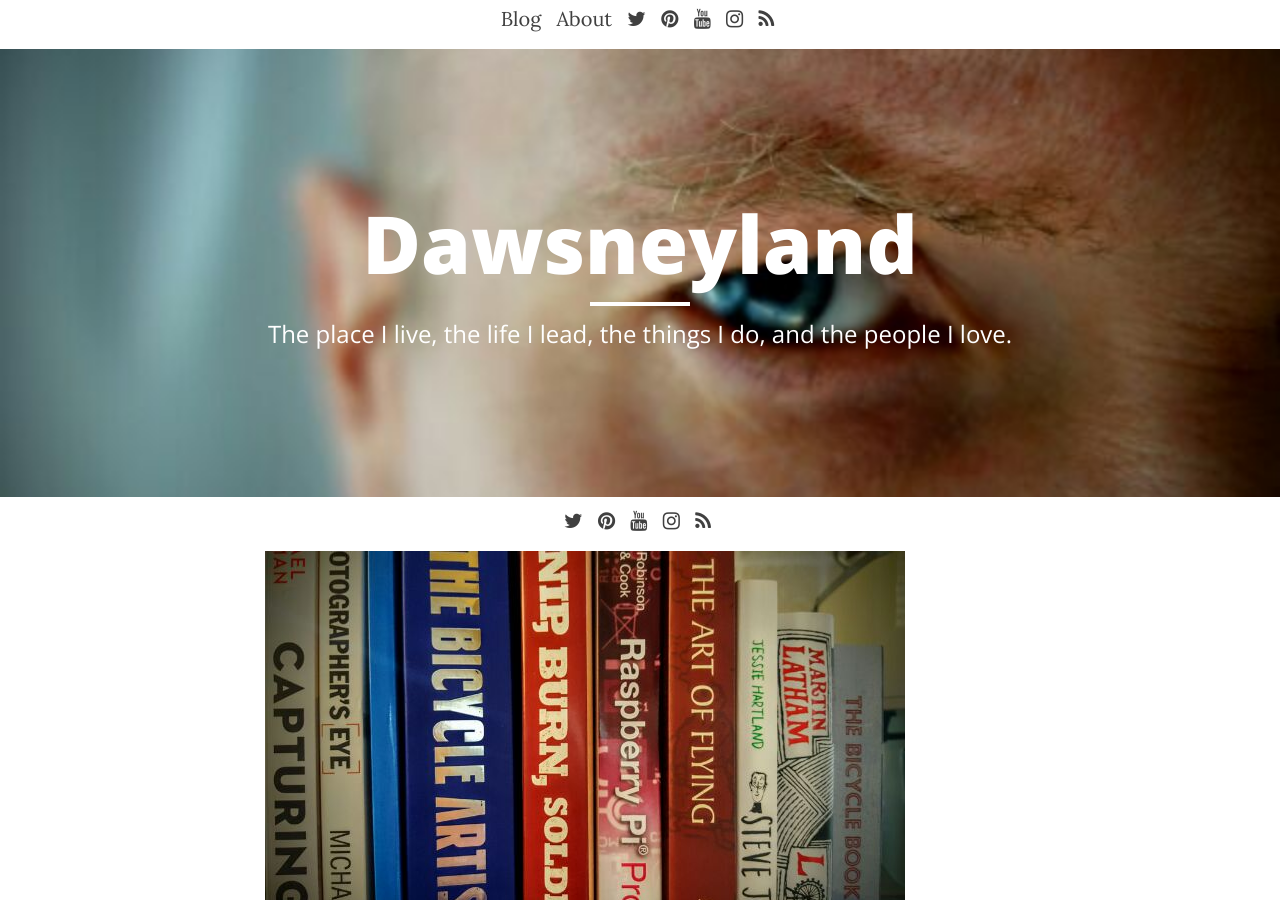
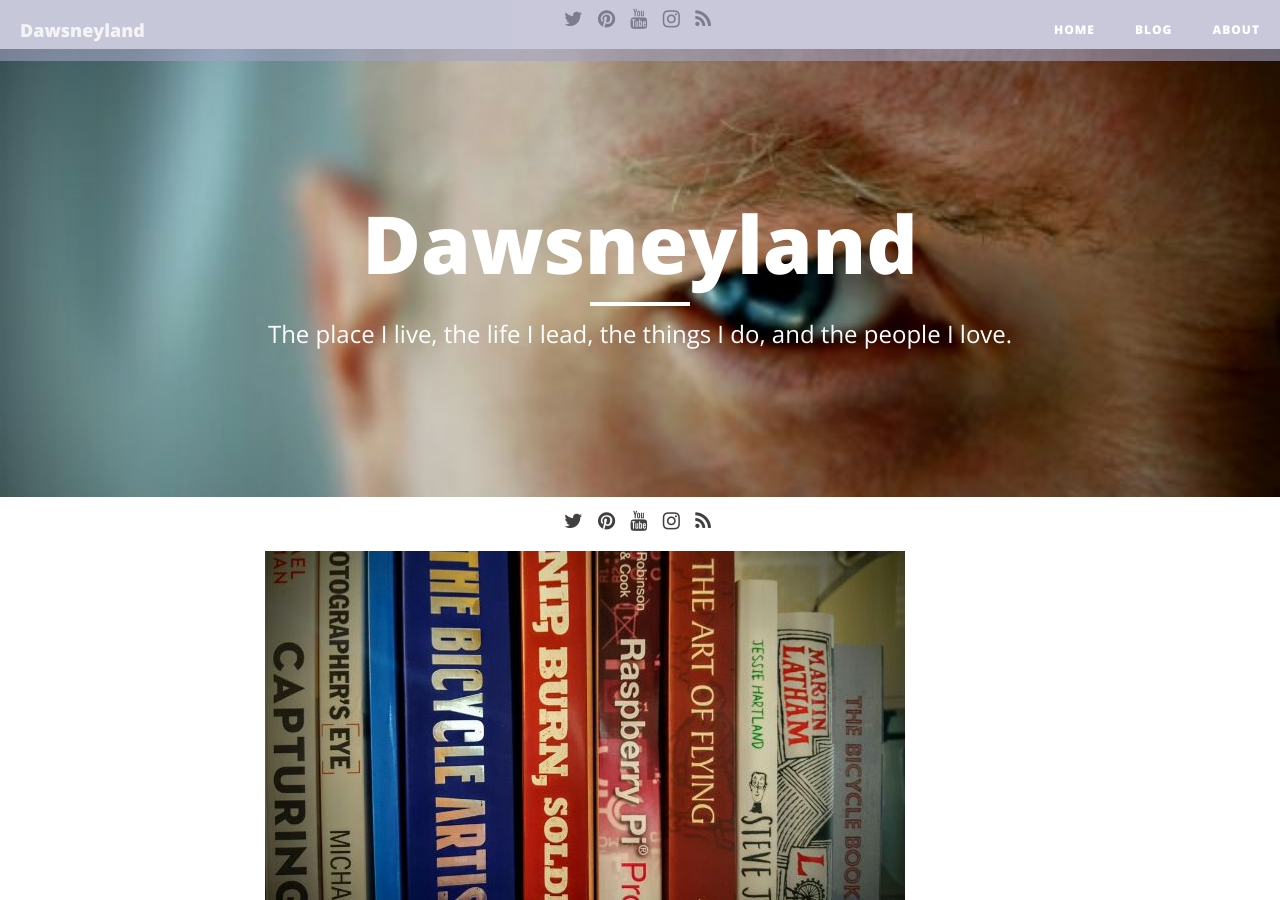
Before and after one commit to dawsneyland/formerdland, a Jekyll site: the page built from index.html, in a window 1280 px wide and 900 px high. Built offline with Jekyll 4.4.1, drawn with Linux system fonts in a browser that asks for light colours; nearby versions of some CDN libraries; the list of posts is cut into pages by our own code.

Commit message:
Update default.html

```diff
--- a/_layouts/default.html
+++ b/_layouts/default.html
@@ -5,7 +5,8 @@
 
 <body>
 
-    {% include socialnav.html %}
+    {% include nav.html %}
+    {% include social.html %}
 
     {{ content }}
 
```
